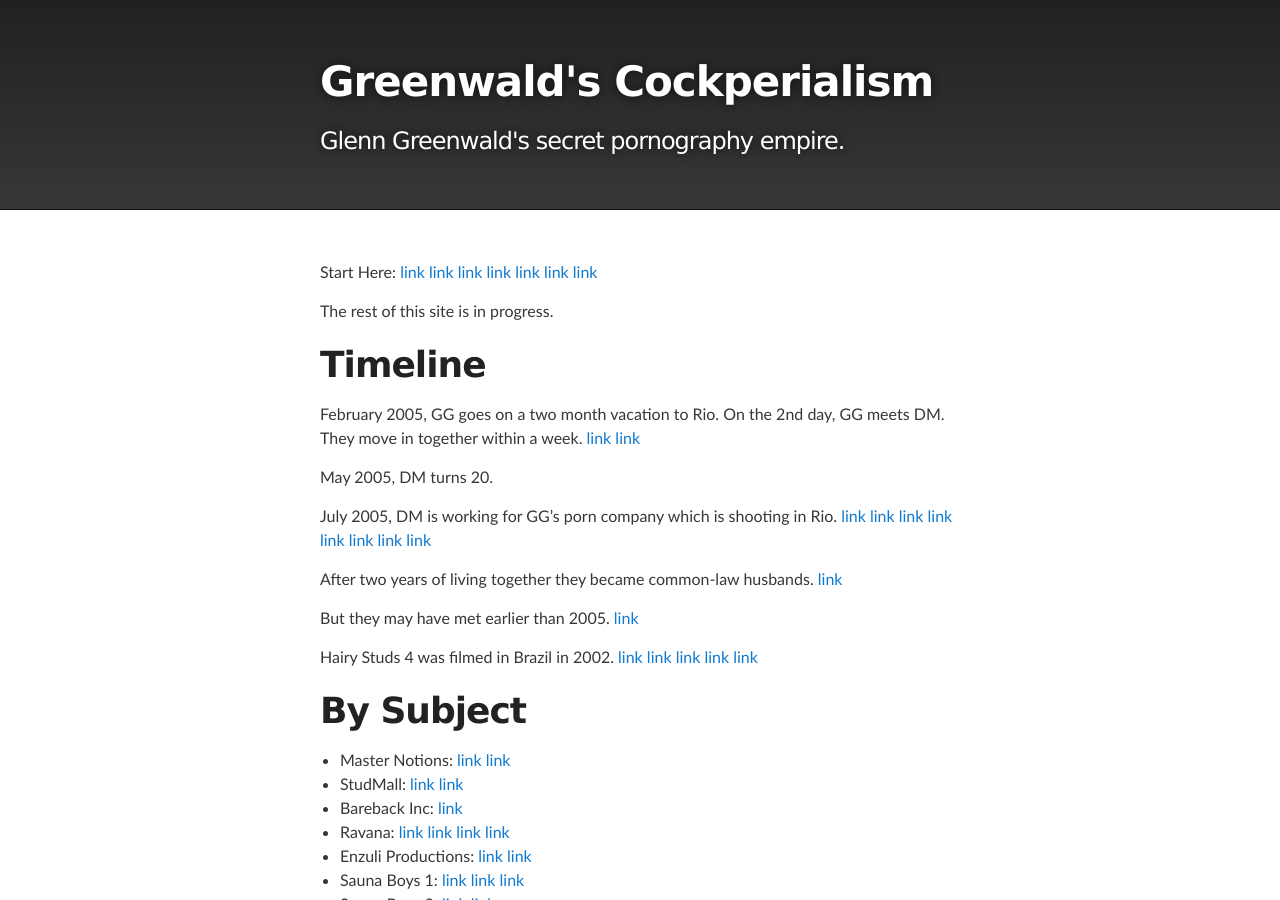
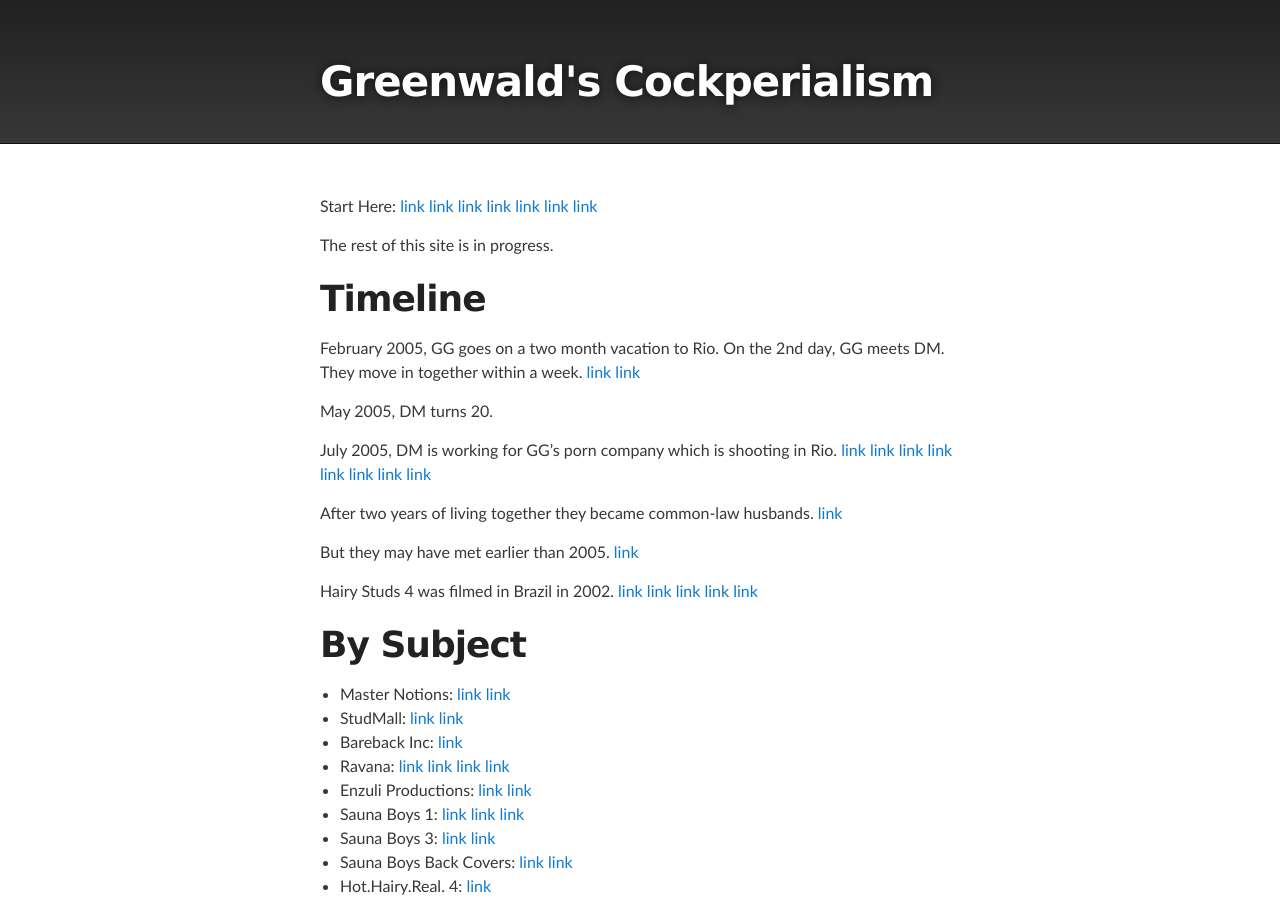
Before and after one commit to masternotions/masternotions.github.io, a Jekyll site: the page built from index.md, in a window 1280 px wide and 900 px high. Built offline with Jekyll 4.4.1, drawn with Linux system fonts in a browser that asks for light colours.

Commit message:
Update index.html

```diff
--- a/_layouts/index.html
+++ b/_layouts/index.html
@@ -14,7 +14,7 @@
     <meta name="twitter:description" content="" />
     <meta name="twitter:image" content="{{ site.twitter_card }}" />
 
-    <title>{{ site.title }} | Secret Pornography Empire</title>
+    <title>{{ site.title }}: Secret Pornography Empire</title>
 {% seo %}
   </head>
 
@@ -24,7 +24,6 @@
     <div id="header_wrap" class="outer">
         <header class="inner">
           <h1 id="project_title">{{ site.title }}</h1>
-          <h2 id="project_tagline">{{ site.description }}</h2>
         </header>
     </div>
 
```
